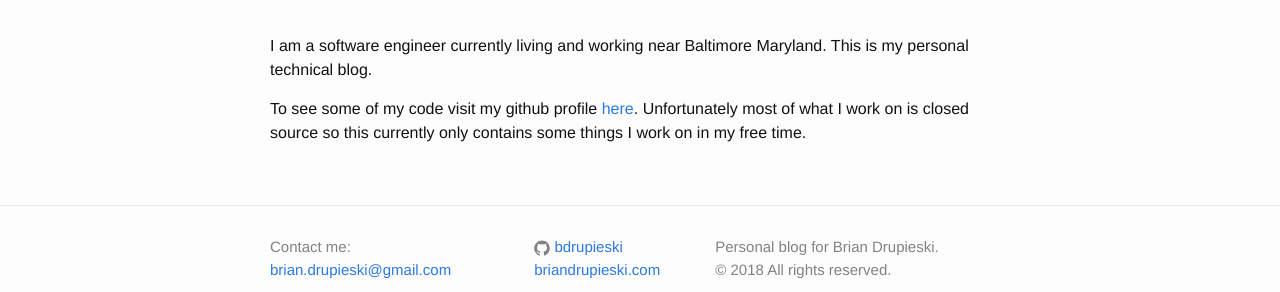
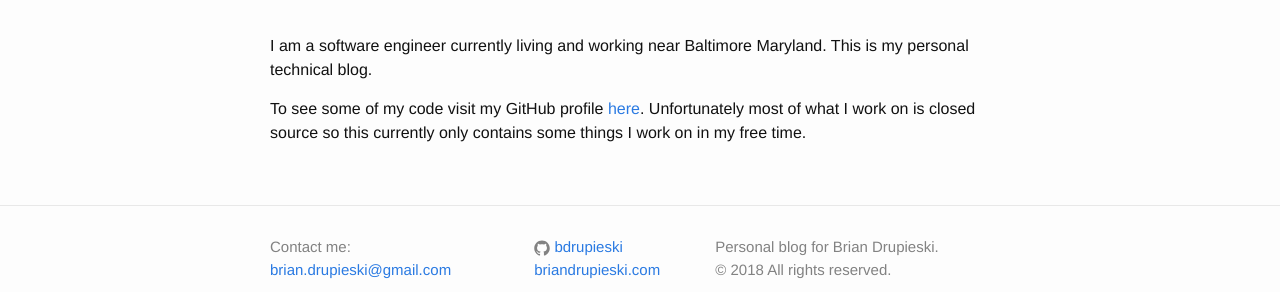
Before and after one commit to bdrupieski/bdrupieski.github.io, a Jekyll site: the page built from about.md, in a window 1280 px wide. Shown: the part 130-422 px from the top of the page. Built offline with Jekyll 4.4.1, drawn with Linux system fonts in a browser that asks for light colours; nearby versions of some CDN libraries; library files that are not in the unit come from our copies.

```diff
--- a/about.md
+++ b/about.md
@@ -6,4 +6,4 @@
 
 I am a software engineer currently living and working near Baltimore Maryland. This is my personal technical blog.
 
-To see some of my code visit my github profile [here](https://github.com/bdrupieski). Unfortunately most of what I work on is closed source so this currently only contains some things I work on in my free time.
+To see some of my code visit my GitHub profile [here](https://github.com/bdrupieski). Unfortunately most of what I work on is closed source so this currently only contains some things I work on in my free time.
```
